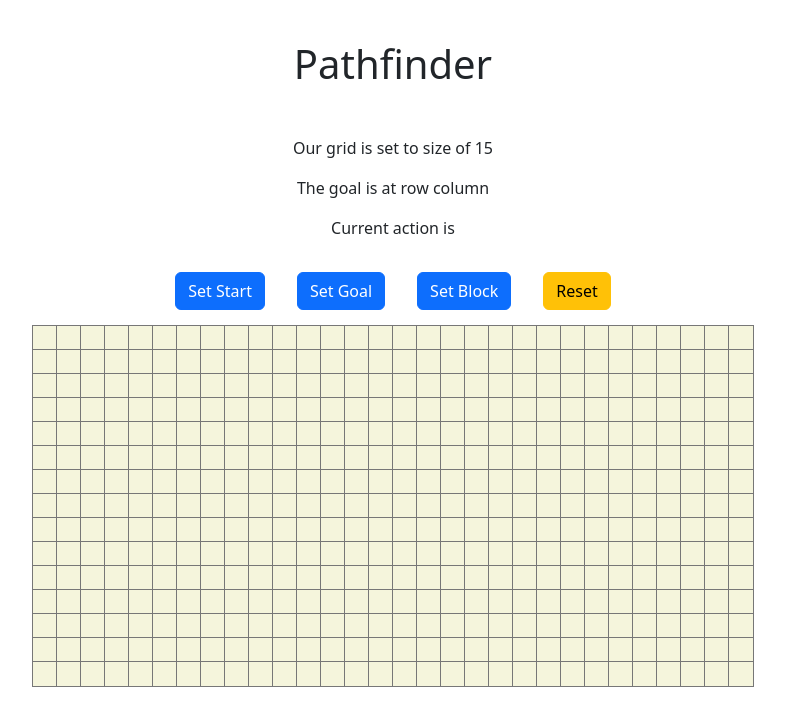
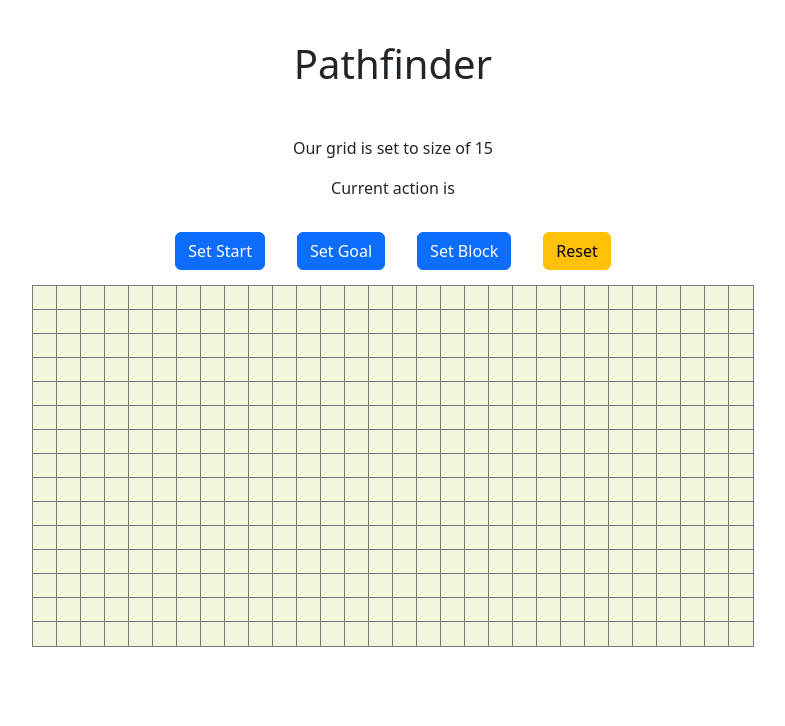
Before and after one commit to Jolt-rex/react-pathfinder, a React (Create React App) app: page / in a window 1280 px wide. Shown: the top 726 px of the page, without its empty margins (247-1032 px from the left). Built offline with nearby package versions, Linux system fonts and the light colour scheme.

Commit message:
Fixed bug in multiple start and goal nodes being added.

```diff
--- a/src/components/pathfinder.jsx
+++ b/src/components/pathfinder.jsx
@@ -4,8 +4,8 @@ import './pathfinder.css';
 
 function Pathfinder({ width, height }) {
   const [grid, setGrid] = useState([]);
-  const [start, setStart] = useState({});
-  const [goal, setGoal] = useState({});
+  const [start, setStart] = useState(null);
+  const [goal, setGoal] = useState(null);
   const [action, setAction] = useState('');
 
   useEffect(() => {
@@ -30,13 +30,15 @@ function Pathfinder({ width, height }) {
     const newGrid = [...grid];
     newGrid[row][col].status = action;
 
+    console.log(action, row, col);
+
     if (action === 'goal') {
-      newGrid[goal.row][goal.col].status = 'empty';
+      if(goal) newGrid[goal.row][goal.col].status = 'empty';
       setGoal({ row, col });
     }
 
     if (action === 'start') {
-      newGrid[start.row][start.col].status = 'empty';
+      if(start) newGrid[start.row][start.col].status = 'empty';
       setStart({ row, col });
     }
 
@@ -46,7 +48,7 @@ function Pathfinder({ width, height }) {
   return (
     <div className='pathfinder-container'>
       <p>Our grid is set to size of {grid.length}</p>
-      <p>The goal is at row {goal.row} column {goal.col}</p>
+      {goal && <p>The goal is at row {goal.row} column {goal.col}</p>}
       <p>Current action is {action}</p>
       <div className="grid">
         <button className='btn btn-primary' onClick={() => setAction('start')}>Set Start</button>
```
